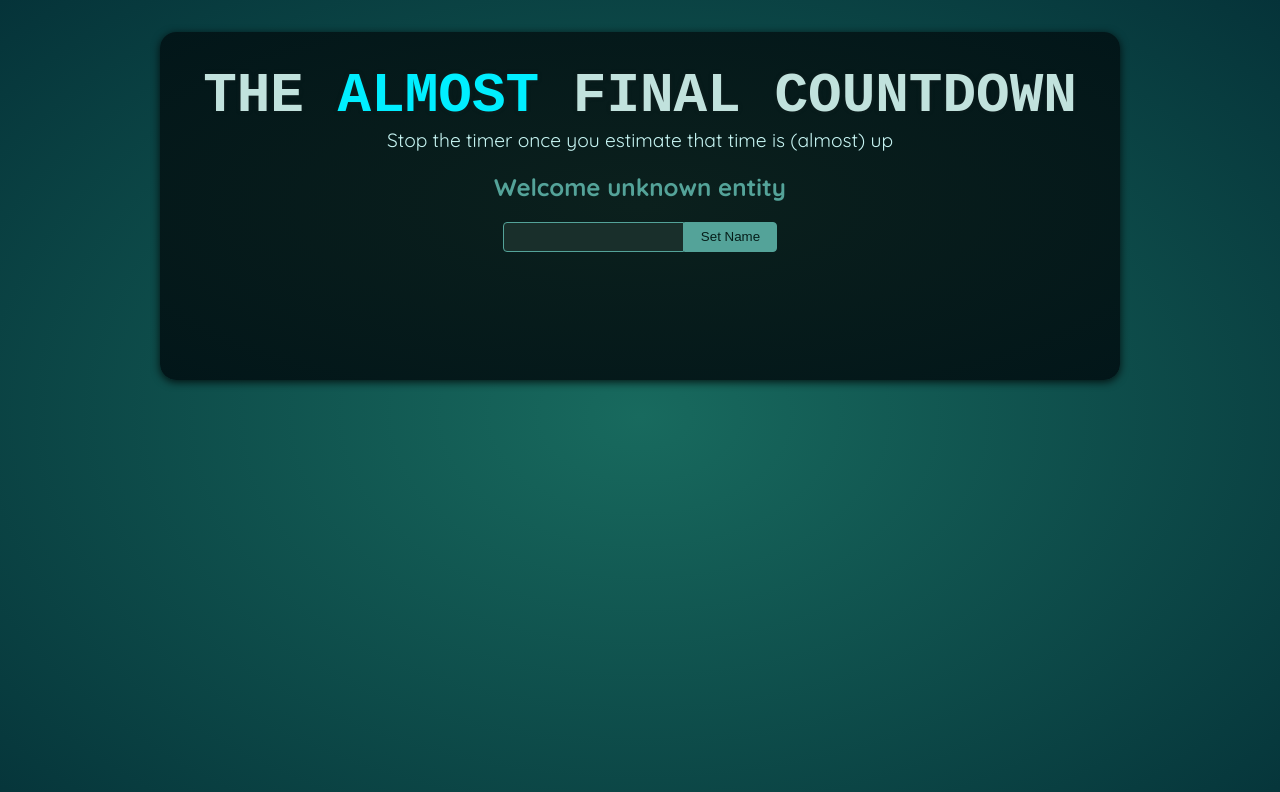
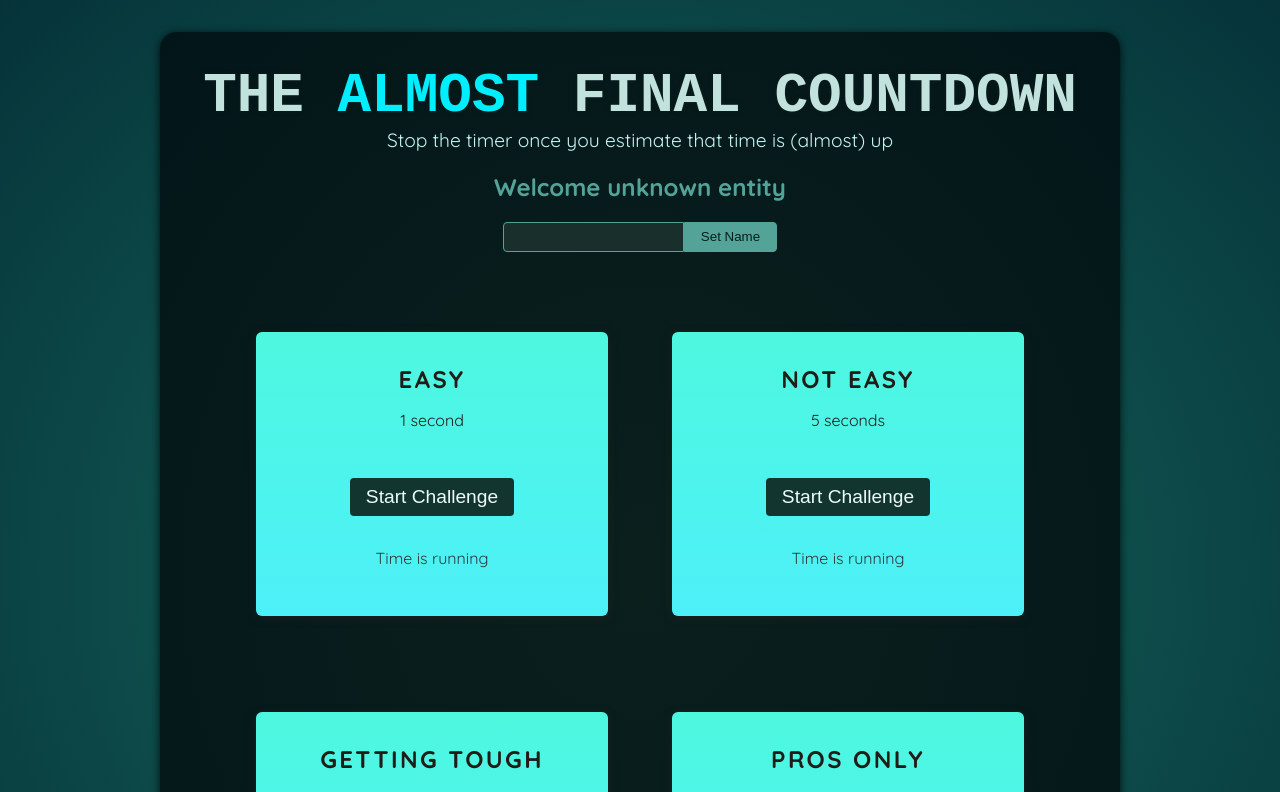
Before and after one commit to slavkoSenkiv/react-refs-portals, a React (Vite) app: page / in a window 1280 px wide. Shown: the top 792 px of the page. Built offline with nearby package versions, Linux system fonts and the light colour scheme; a web font is replaced by a local one.

Commit message:
add timers

```diff
--- a/src/App.jsx
+++ b/src/App.jsx
@@ -1,10 +1,16 @@
-import Player from './components/Player.jsx';
+import Player from "./components/Player.jsx";
+import TimerChallenge from "./components/TimerChallenge.jsx";
 
 function App() {
   return (
     <>
       <Player />
-      <div id="challenges"></div>
+      <div id="challenges">
+        <TimerChallenge title="Easy" targetTime={1}/>
+        <TimerChallenge title="Not Easy" targetTime={5}/>
+        <TimerChallenge title="Getting tough" targetTime={10}/>
+        <TimerChallenge title="Pros only" targetTime={20}/>
+      </div>
     </>
   );
 }
--- a/src/components/Player.jsx
+++ b/src/components/Player.jsx
@@ -7,6 +7,7 @@
 
   function handleClick() {
     setPlayerName(playerName.current.value);
+    playerName.current.value = "";
   }
 
   return (
--- /dev/null
+++ b/src/components/TimerChallenge.jsx
@@ -0,0 +1,18 @@
+export default function TimerChallenge({ title, targetTime }) {
+  return (
+    <section className="challenge">
+      <h2>{title}</h2>
+      <p className="challage-time">
+        {targetTime} second{targetTime > 1 ? "s" : ""}
+      </p>
+      <p>
+        <button>
+          Start Challenge
+        </button>
+      </p>
+      <p className="active">
+        Time is running
+      </p>
+    </section>
+  );
+}
```
Also changed, not shown: exercises/useRefLoadFile.jsx (added, +25 -0 lines).
